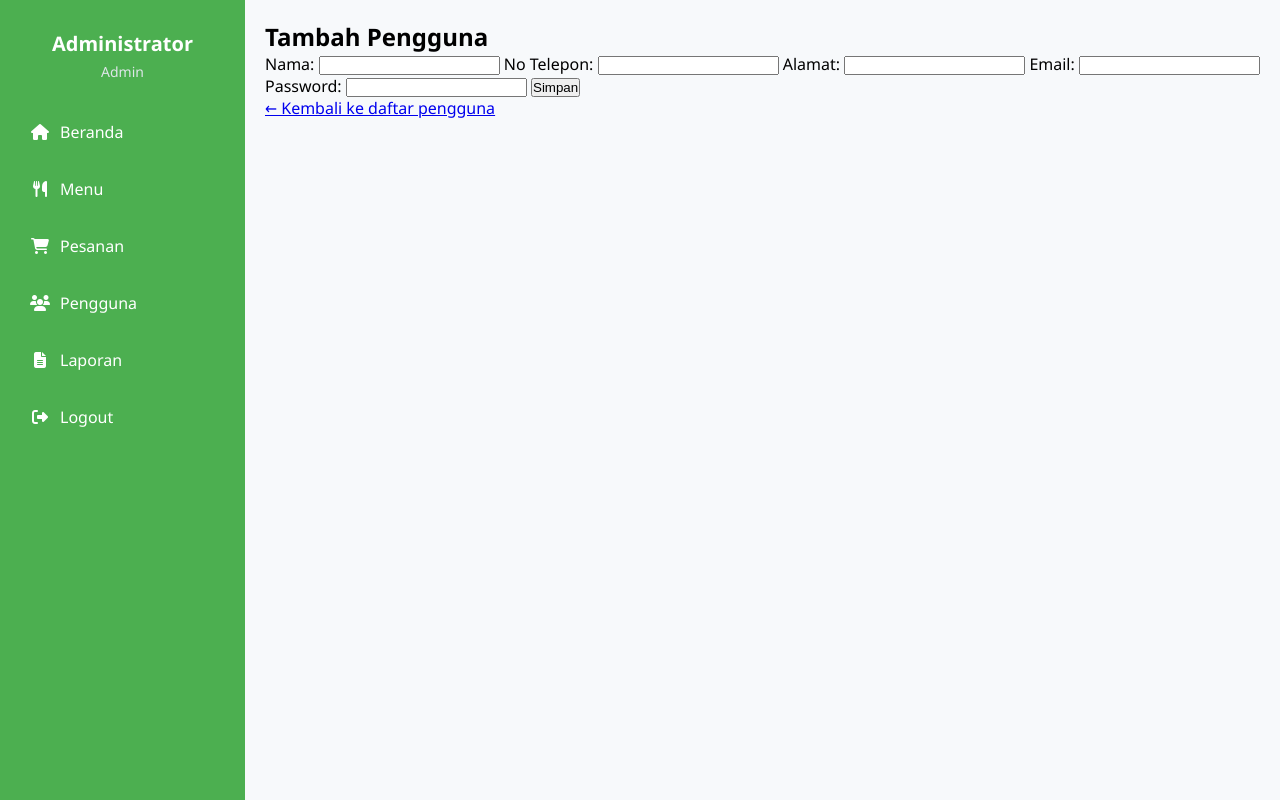
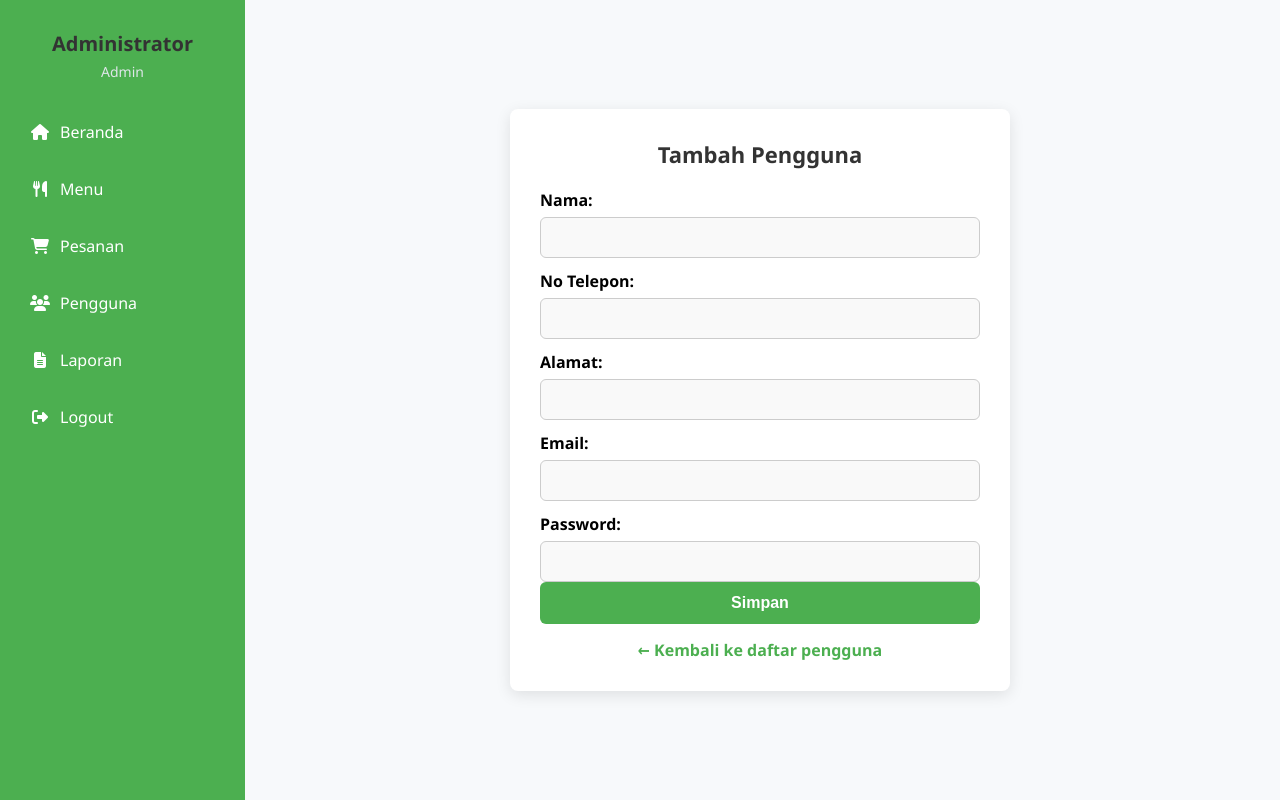
Before and after one commit to mftaa35/AyamKrispyWeb, a PHP site: page /tambah_pengguna.php in a window 1280 px wide. Run offline with PHP 8.4, Linux system fonts and the light colour scheme; data that the repository does not hold is empty.

Commit message:
Update tambah_pengguna.php

```diff
--- a/tambah_pengguna.php
+++ b/tambah_pengguna.php
@@ -27,6 +27,105 @@ if ($_SERVER["REQUEST_METHOD"] == "POST") {
     <link rel="stylesheet" href="https://cdnjs.cloudflare.com/ajax/libs/font-awesome/6.4.0/css/all.min.css">
     <link href="https://fonts.googleapis.com/css2?family=Poppins:wght@300;400;600&display=swap" rel="stylesheet">
      <style>
+    body {
+            font-family: 'Poppins', sans-serif;
+            background-color: #ecf0f1;
+            margin: 0;
+            padding: 0;
+            display: flex;
+        }
+
+        .sidebar {
+            width: 250px;
+            height: 100vh;
+            background-color: #4CAF50;
+            color: white;
+            position: fixed;
+            top: 0;
+            left: 0;
+            padding: 20px;
+            box-sizing: border-box;
+        }
+
+        .main-content {
+            margin-left: 250px;
+            padding: 40px;
+            width: calc(100% - 250px);
+            display: flex;
+            justify-content: center;
+            align-items: center;
+            min-height: 100vh;
+        }
+
+        .form-container {
+            background-color: white;
+            padding: 30px;
+            border-radius: 8px;
+            max-width: 500px;
+            box-shadow: 0 4px 15px rgba(0,0,0,0.1);
+            width: 100%;
+        }
+
+        h2 {
+            font-size: 22px;
+            text-align: center;
+            margin-bottom: 20px;
+            color: #333;
+        }
+
+        label {
+            font-weight: bold;
+            display: block;
+            margin: 12px 0 6px;
+        }
+
+        input[type="text"],
+        input[type="email"],
+        input[type="password"] {
+            width: 100%;
+            padding: 12px;
+            border: 1px solid #ccc;
+            border-radius: 6px;
+            transition: 0.3s;
+            background: #f9f9f9;
+        }
+
+        input[type="text"]:focus,
+        input[type="email"]:focus,
+        input[type="password"]:focus {
+            border-color: #4CAF50;
+            background: #fff;
+        }
+
+        input[type="submit"] {
+            width: 100%;
+            padding: 12px;
+            background-color: #4CAF50;
+            border: none;
+            color: white;
+            font-size: 16px;
+            font-weight: bold;
+            border-radius: 6px;
+            cursor: pointer;
+            transition: 0.3s;
+        }
+
+        input[type="submit"]:hover {
+            background-color: #45a049;
+        }
+
+        .back-link {
+            display: block;
+            text-align: center;
+            margin-top: 15px;
+            color: #4CAF50;
+            font-weight: bold;
+            text-decoration: none;
+        }
+
+        .back-link:hover {
+            text-decoration: underline;
+        }
     * {
       box-sizing: border-box;
       margin: 0;
```
